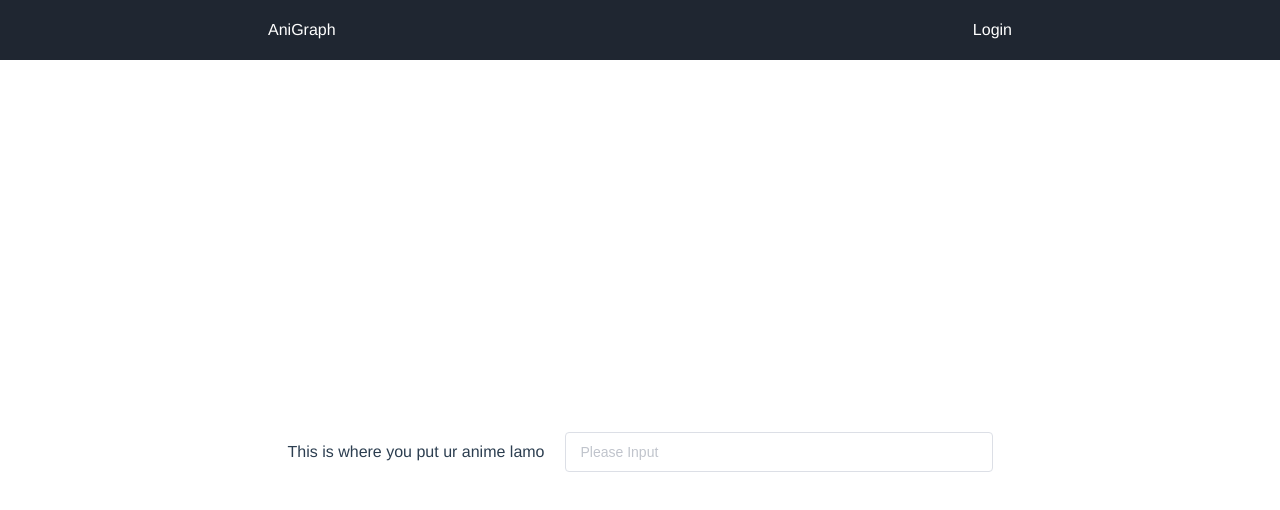
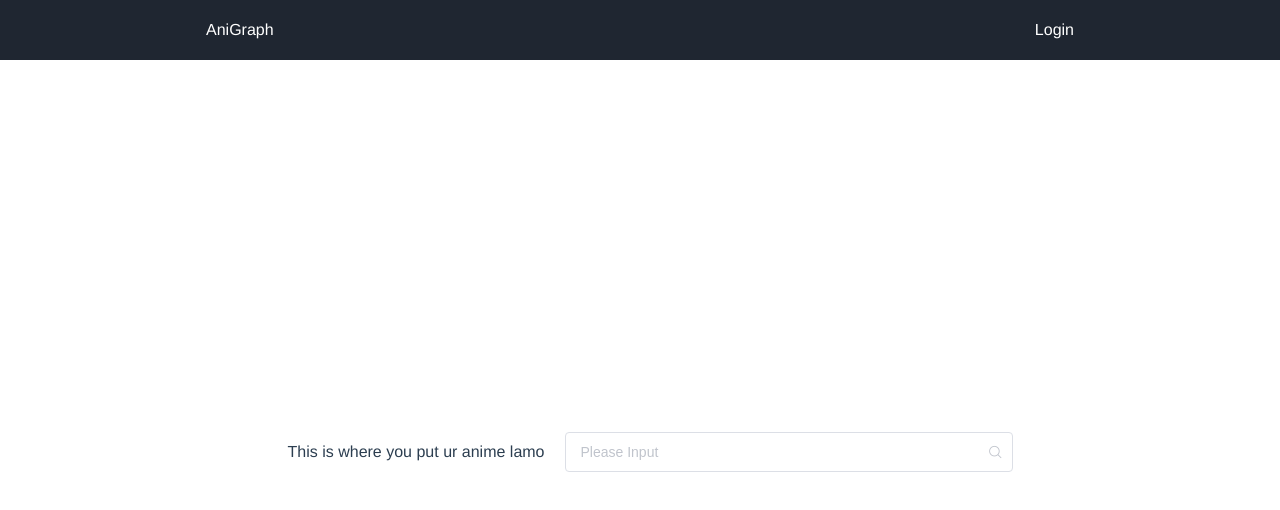
Before and after one commit to dashwav/anigraph, a Vue app: page / in a window 1280 px wide. Shown: the top 510 px of the page. Built offline with nearby package versions, Linux system fonts and the light colour scheme; what vue-js-modal would draw is missing.

Commit message:
Add search bar

```diff
--- a/package.json
+++ b/package.json
@@ -1,6 +1,6 @@
 {
   "name": "anigraph",
-  "version": "0.5.0",
+  "version": "0.6.0",
   "private": true,
   "scripts": {
     "serve": "vue-cli-service serve",
--- a/src/App.vue
+++ b/src/App.vue
@@ -7,7 +7,9 @@
         <div id='homeTitle'>
           <router-link to='/' class='headerLink'>AniGraph</router-link>
         </div>
+
         <div id='userDiv'>
+          <SearchBar id="searchBar" v-show='!["home"].includes($route.name)'/>
           <a v-if='!this.$store.state.access_token' class='headerLink' href='https://anilist.co/api/v2/oauth/authorize?client_id=1446&response_type=token'>Login</a>
           <div class='headerLink' v-else>
             {{ this.$store.state.user_details.username}}
@@ -16,7 +18,6 @@
               <div class='headerLink'>
               <a><i class="el-icon-arrow-down el-icon--right" style='padding-right: 8px; cursor: pointer;'></i></a>
               </div>
-
             </span>
             <el-dropdown-menu slot="dropdown">
               <el-dropdown-item>Logout</el-dropdown-item>
@@ -41,10 +42,11 @@
 </template>
 
 <script>
-
+import SearchBar from './components/SearchBar.vue';
 export default {
   name: 'app',
   components: {
+    SearchBar
   },
   methods: {
     handleCommand() {
@@ -75,8 +77,16 @@ export default {
 }
 
 #userDiv {
+  display: flex;
+  justify-content: center;
+  align-items: center;
+  align-content: center;
   padding-left: 8px;
   justify-self: flex-end;
+}
+
+#searchBar {
+  margin: 15px;
 }
 
 #about {
@@ -85,7 +95,7 @@ export default {
 }
 
 .stuffContainer {
-  width: 60%;
+  width: 70%;
   height: 100%;
   display: flex;
   align-items: center;
--- /dev/null
+++ b/src/components/SearchBar.vue
@@ -0,0 +1,107 @@
+<template>
+  <form >
+    <el-autocomplete
+      class="inline-input"
+      v-model="anime"
+      :fetch-suggestions="search"
+      placeholder="Please Input"
+      :debounce='300'
+      :trigger-on-focus="false"
+      @select='submit'
+    >
+      <i
+        class="el-input__icon el-icon-search"
+        slot="suffix"
+        ></i>
+    </el-autocomplete>
+    </form>
+</template>
+
+<script>
+import { SearchQuery } from '../queries/SearchQuery.js';
+import querystring from 'querystring';
+export default {
+  name: 'UserEntry',
+  props: {
+  },
+  data() {
+      return {
+          anime: null,
+          searchResults: [],
+          rateLimit: false,
+          rateLimitText: 'We have hit an anilist API rate-limit, search results may be slow'
+      }
+  },
+  computed: {
+    count () {
+      return this.$store.state.count
+    }
+  },
+  methods: {
+      submit(selected) {
+        this.$router.push(selected.link);
+      },
+
+      async search(string, callback) {
+        var query = SearchQuery;
+        // Define our query variables and values that will be used in the query request
+        var variables = {
+            query: string
+        };
+        // Define the config we'll need for our Api request
+        var url = 'https://graphql.anilist.co',
+            options = {
+                method: 'POST',
+                headers: {
+                    'Content-Type': 'application/json',
+                    'Accept': 'application/json',
+                },
+                body: JSON.stringify({
+                    query: query,
+                    variables: variables
+                })
+            };
+        // Make the HTTP Api request
+        if (this.$store.state.remaining_requests < 3) {
+          var ts = Math.round((new Date()).getTime() / 1000);
+          var refresh = this.$store.state.request_reset - ts;
+          this.$store.state.rate_limit = true;
+          this.$store.state.rate_limit_text = 'We have hit the Anilist API rate-limit, some search results may be delayed.'
+          while (refresh > 1){
+            await this.sleep(1);
+            refresh--;
+          }
+          this.rate_limit = false;
+        }
+        const response = await fetch(url, options);
+        const json = await this.handleResponse(response);
+        const results = json.data.AnimeSearch.media.map((entry) => {
+          return {
+            "value": entry.title.userPreferred,
+            "link": '/anime/' + entry.id + '/graph'
+          }
+        });
+        callback(results)
+      },
+      async handleResponse(response) {
+        this.$store.state.remaining_requests = response.headers.get('X-RateLimit-Remaining');
+        this.$store.state.request_reset = response.headers.get('X-RateLimit-Reset');
+            return response.json().then(function (json) {
+                return response.ok ? json : Promise.reject(json);
+            });
+      },
+
+      sleep(s) {
+        const ms = s * 1000;
+        return new Promise(resolve => setTimeout(resolve, ms));
+      }
+  }
+}
+
+</script>
+
+<style>
+.el-autocomplete {
+  width: 100%;
+}
+</style>
--- a/src/components/UserEntry.vue
+++ b/src/components/UserEntry.vue
@@ -6,18 +6,7 @@
             </p>
         </div>
         <div id='infoSearch' >
-            <form id='searchContent'>
-                <el-autocomplete
-                  class="inline-input"
-                  v-model="anime"
-                  :fetch-suggestions="search"
-                  placeholder="Please Input"
-                  :debounce='300'
-                  :trigger-on-focus="false"
-                  @select='submit'
-                ></el-autocomplete>
-                <!-- <el-button type="primary" icon="el-icon-search" @click.stop.prevent="submit()">Submit</el-button> -->
-            </form>
+            <SearchBar id='searchContent'/>
         </div>
     </div>
 </template>
@@ -26,10 +15,14 @@
 import { SearchQuery } from '../queries/SearchQuery.js';
 import querystring from 'querystring';
 import { UserList } from '../queries/UserList.js';
+import SearchBar from './SearchBar.vue';
 import jwt_decode from 'jwt-decode';
 export default {
   name: 'UserEntry',
   props: {
+  },
+  components: {
+    SearchBar,
   },
   data() {
       return {
@@ -89,51 +82,6 @@ export default {
     }
   },
   methods: {
-      submit(selected) {
-        this.$router.push(selected.link);
-      },
-
-      async search(string, callback) {
-        var query = SearchQuery;
-        // Define our query variables and values that will be used in the query request
-        var variables = {
-            query: string
-        };
-        // Define the config we'll need for our Api request
-        var url = 'https://graphql.anilist.co',
-            options = {
-                method: 'POST',
-                headers: {
-                    'Content-Type': 'application/json',
-                    'Accept': 'application/json',
-                },
-                body: JSON.stringify({
-                    query: query,
-                    variables: variables
-                })
-            };
-        // Make the HTTP Api request
-        if (this.$store.state.remaining_requests < 3) {
-          var ts = Math.round((new Date()).getTime() / 1000);
-          var refresh = this.$store.state.request_reset - ts;
-          this.$store.state.rate_limit = true;
-          this.$store.state.rate_limit_text = 'We have hit the Anilist API rate-limit, some search results may be delayed.'
-          while (refresh > 1){
-            await this.sleep(1);
-            refresh--;
-          }
-          this.rate_limit = false;
-        }
-        const response = await fetch(url, options);
-        const json = await this.handleResponse(response);
-        const results = json.data.AnimeSearch.media.map((entry) => {
-          return {
-            "value": entry.title.userPreferred,
-            "link": '/anime/' + entry.id + '/graph'
-          }
-        });
-        callback(results)
-      },
       async handleResponse(response) {
         this.$store.state.remaining_requests = response.headers.get('X-RateLimit-Remaining');
         this.$store.state.request_reset = response.headers.get('X-RateLimit-Reset');
@@ -152,7 +100,7 @@ export default {
 
 <!-- Add "scoped" attribute to limit CSS to this component only -->
 <style scoped>
-.el-autocomplete {
+#searchContent {
   width: 100%;
 }
 
```
